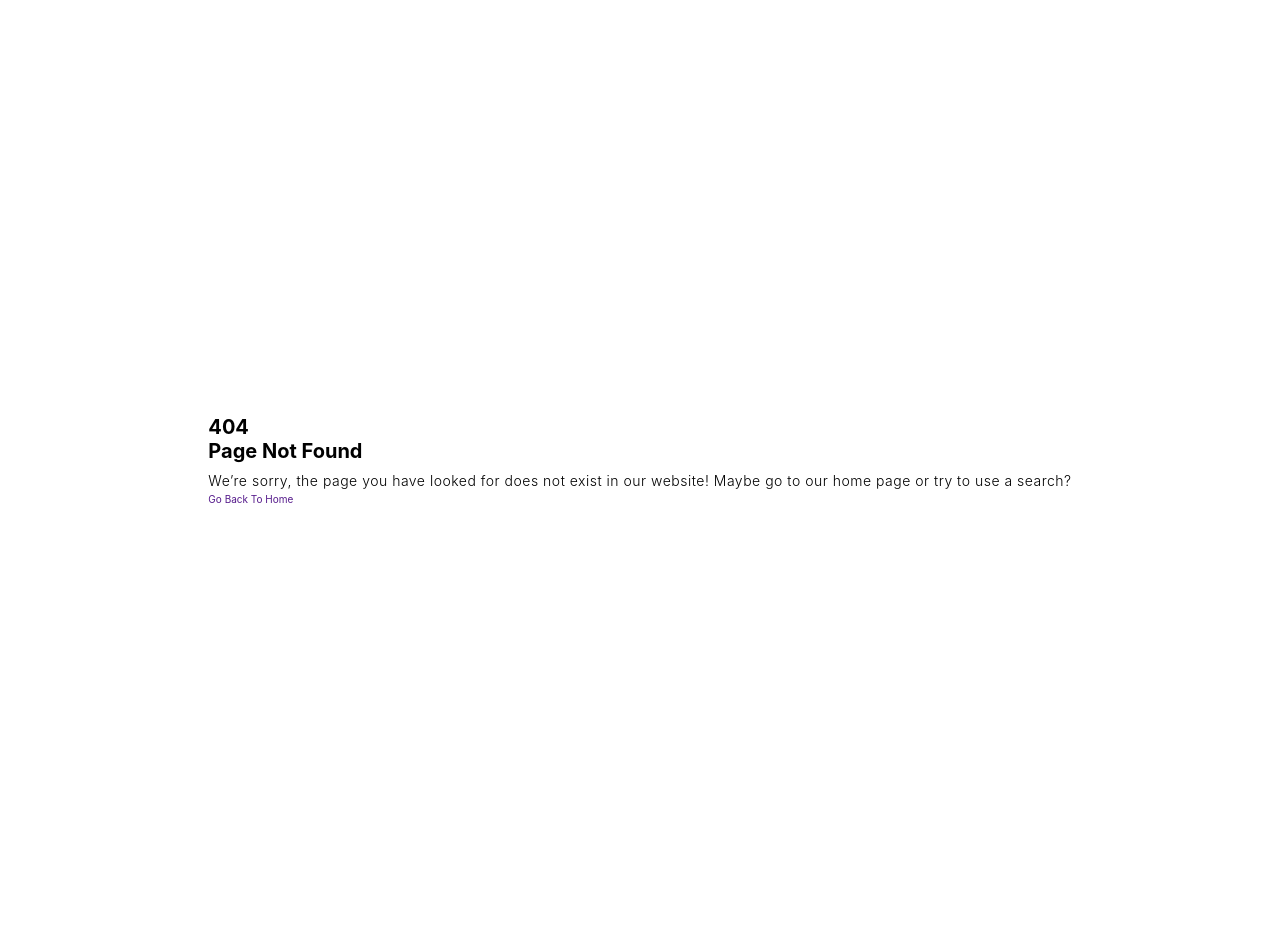
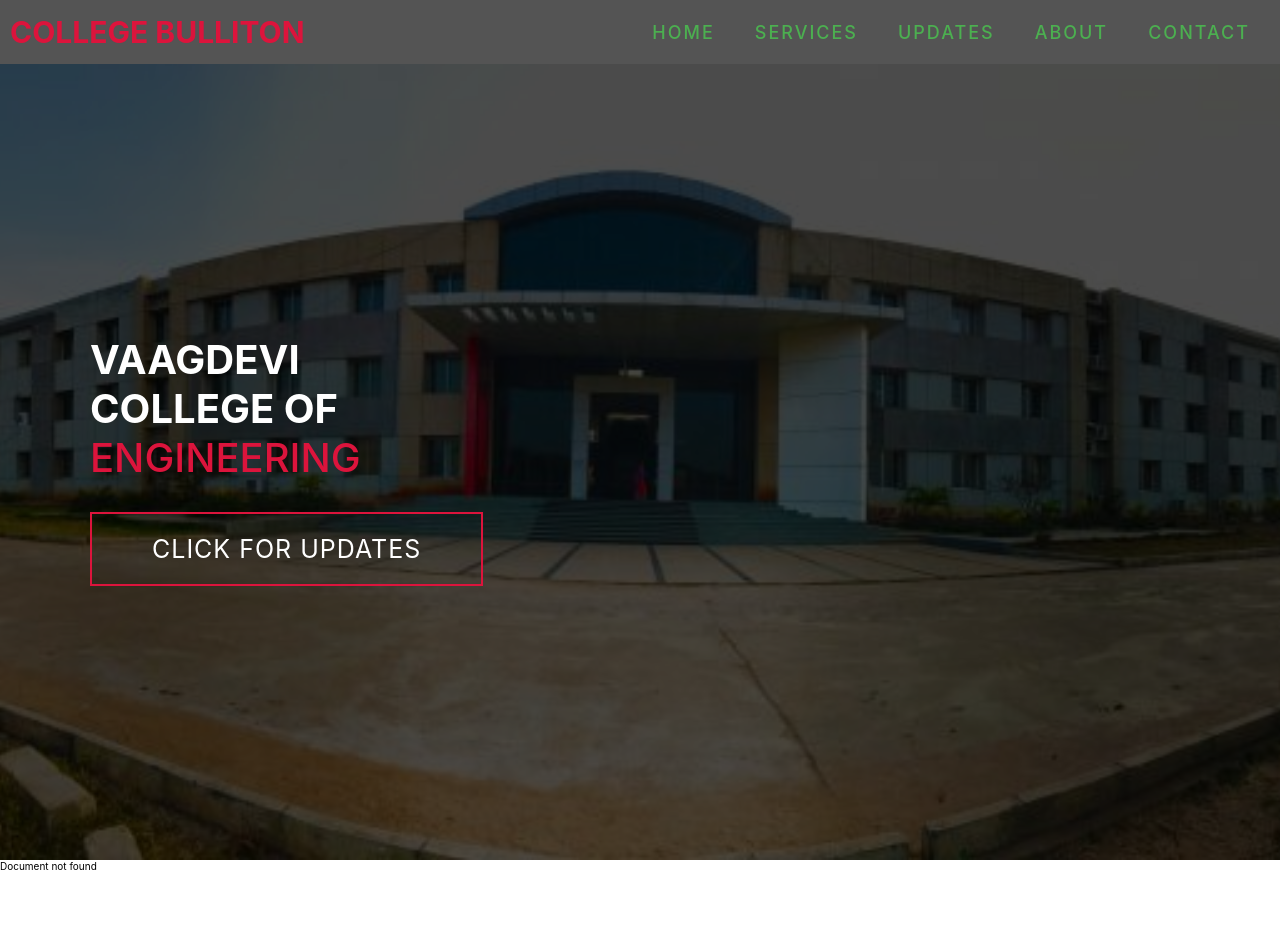
Before and after one commit to vamshi-2231/college_bulliton.2.0, a React (Create React App) app: page / in a window 1280 px wide. Before the commit this address had no page. Shown: the top 952 px of the page. Before the commit the page ends 860 px from the top, so only its background shows below. Built offline with nearby package versions, Linux system fonts and the light colour scheme; no server answers; the database is empty.

Commit message:
first commit

```diff
--- a/src/App.js
+++ b/src/App.js
@@ -2,21 +2,35 @@
 import './components/Style.css';
 import Footer from './components/Footer';
 import Header from './components/Header';
+import HomePage from './pages/HomePage';
 import AboutPage from './pages/AboutPage';
 import ServicesPage from './pages/ServicesPage';
-import ProjectPage from './pages/ProjectsPage';
+import ProjectPage from './pages/ProjectPage';
 import ContactPage from './pages/ContactPage';
 import AdminPage from './pages/AdminPage';
-import NotFound from './pages/NotFound';
-import HomePage from './pages/HomePage';
+import NotFound from './pages/NotFound'; // Import NotFoundPage component
 import { HashRouter as Router, Route, Routes } from 'react-router-dom';
 
-function StaticLayout({ children }) {
+function StaticPages() {
   return (
     <>
       <Header />
-      {children}
+      <div id="/"><HomePage /></div>
+      <div id="/about"><AboutPage /></div>
+      <div id="/services"><ServicesPage /></div>
+      <div id="/projects"><ProjectPage /></div>
+      <div id="/contact"><ContactPage /></div>
       <Footer />
+    </>
+  );
+}
+
+function AdminRoute() {
+  return (
+    <>
+      <Header /> {/* Dynamic Navbar */}
+      <AdminPage /> {/* AdminPage should be the only page */}
+      <Footer /> {/* Dynamic Footer */}
     </>
   );
 }
@@ -26,23 +40,10 @@
     <Router>
       <Routes>
         {/* Admin Route */}
-        <Route
-          path="/admin"
-          element={
-            <>
-              <Header /> {/* Dynamic Navbar */}
-              <AdminPage /> {/* AdminPage should be the only page */}
-              <Footer /> {/* Dynamic Footer */}
-            </>
-          }
-        />
+        <Route path="/admin" element={<AdminRoute />} />
 
-        {/* Static Pages Routes */}
-        <Route path="/home" element={<StaticLayout><HomePage /></StaticLayout>} />
-        <Route path="/about" element={<StaticLayout><AboutPage /></StaticLayout>} />
-        <Route path="/services" element={<StaticLayout><ServicesPage /></StaticLayout>} />
-        <Route path="/projects" element={<StaticLayout><ProjectPage /></StaticLayout>} />
-        <Route path="/contact" element={<StaticLayout><ContactPage /></StaticLayout>} />
+        {/* Static Pages Route */}
+        <Route path="/" element={<StaticPages />} />
 
         {/* Catch all other routes and show Not Found page */}
         <Route path="*" element={<NotFound />} />
--- a/src/components/Header.jsx
+++ b/src/components/Header.jsx
@@ -19,7 +19,15 @@
       };
 
       // Close mobile menu when a menu item is clicked
-      const handleMenuItemClick = () => {
+      const handleMenuItemClick = (event) => {
+        event.preventDefault();
+        const targetId = event.target.getAttribute('href').substring(1); // Remove '#' from href
+        const targetElement = document.getElementById(targetId);
+
+        if (targetElement) {
+          targetElement.scrollIntoView({ behavior: 'smooth' });
+        }
+
         hamburger.classList.remove('active');
         mobileMenu.classList.remove('active');
       };
@@ -30,7 +38,7 @@
         if (scroll_position > 250) {
           header.style.backgroundColor = '#29323c';
         } else {
-          header.style.backgroundColor = 'transparent';
+          header.style.backgroundColor = '#545454';
         }
       };
 
@@ -60,7 +68,7 @@
       <div className="header container" ref={headerRef}>
         <div className="nav-bar">
           <div className="brand">
-            <a href="#hero">
+            <a href="/">
               <h1><span>C</span>ollege <span>B</span>ulliton</h1>
             </a>
           </div>
--- a/src/components/Style.css
+++ b/src/components/Style.css
@@ -1,3 +1,11 @@
+:root {
+    --primary: #EAA636;
+    --secondary: #545454;
+    --light: #FDF5EB;
+    --dark: #1E1916;
+}
+
+
 @import 'https://fonts.googleapis.com/css?family=Montserrat:300, 400, 700&display=swap';
 * {
 	padding: 0;
```
Also changed, not shown: src/pages/ProjectPage.jsx (renamed from src/pages/ProjectsPage.jsx).
